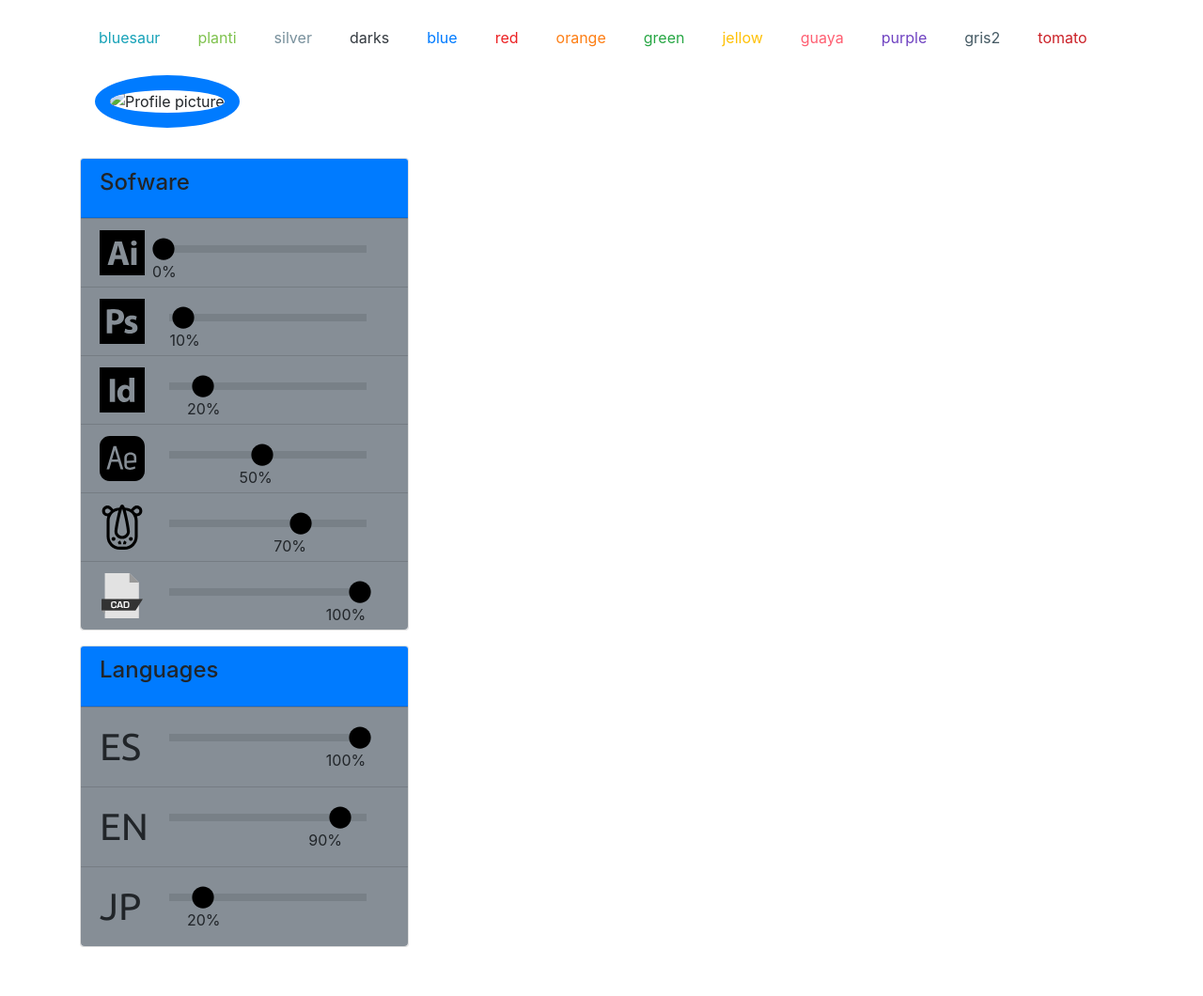
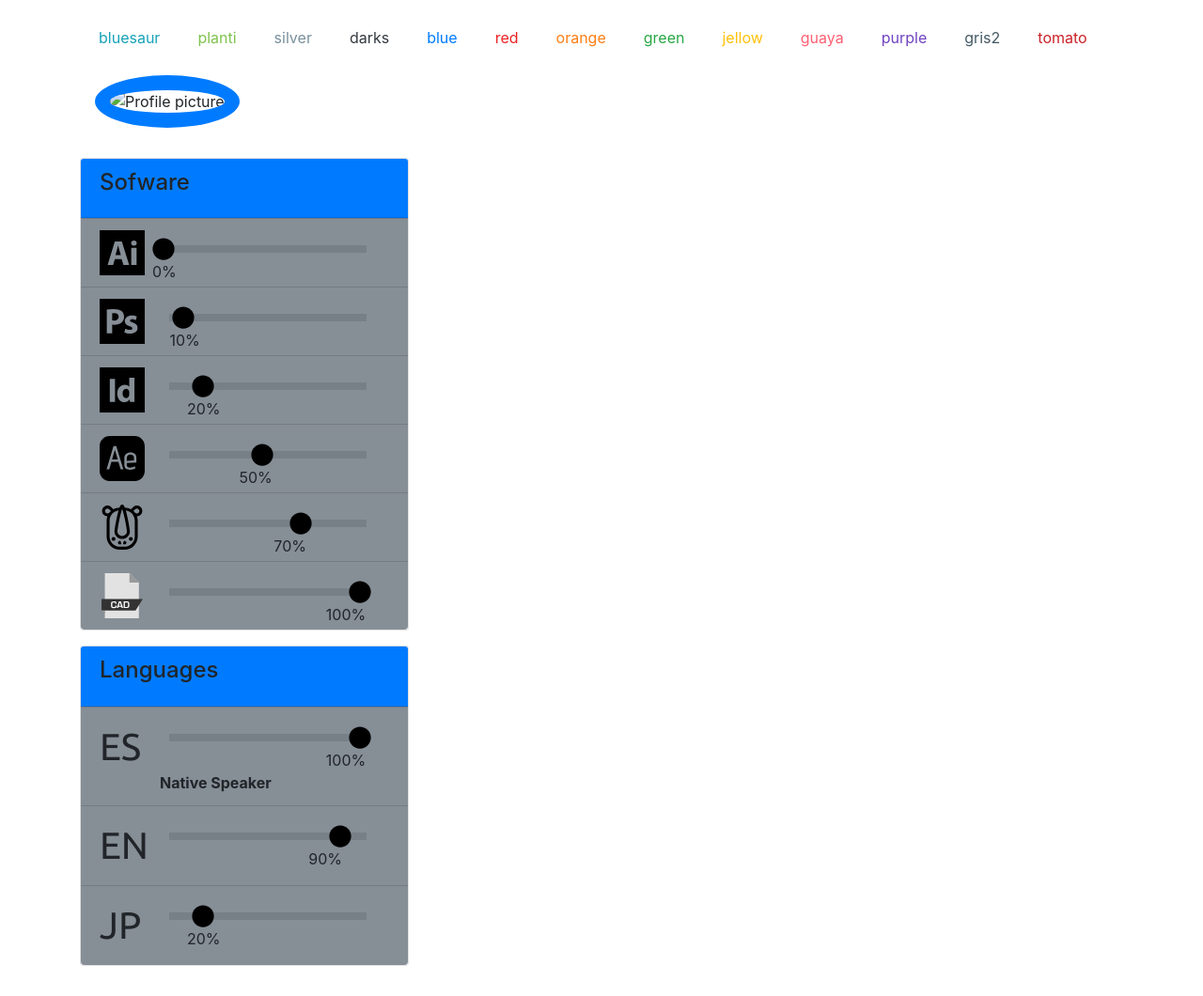
Before and after one commit to vectorvcinco/jekyll-cv, a Jekyll site: the page built from index.md, in a window 1280 px wide. Shown: the whole page at 94% size. Built offline with Jekyll 4.4.1, drawn with Linux system fonts in a browser that asks for light colours; nearby versions of some CDN libraries.

Commit message:
Se agrega nota de native speaker a zone-languages

```diff
--- a/_includes/zone-languages.html
+++ b/_includes/zone-languages.html
@@ -9,11 +9,16 @@
       {% for app in site.languages %}
 
       <li class="list-group-item skill bg-secondary">
-        <span class="align-middle">{{ app[0] | upcase }}</span>
+        <span class="align-middle text-uppercase">{{ app[0] }}</span>
         <!--<img src="/assets/icons/{{ app[1].icon }}" alt="{{ app[0] }}">-->
         <div class="skill-meter">
           <div class="float-left skill-{{ app[1] }}">{{ app[1] }}%</div>
           <hr>
+        </div>
+        <div class="note font-weight-bold d-block">
+          {% if forloop.first %}
+          Native Speaker
+          {% endif %}
         </div>
       </li>
       {% endfor %}
--- a/_sass/_custom.scss
+++ b/_sass/_custom.scss
@@ -37,6 +37,11 @@
     font-family: 'Ubuntu', sans-serif;
   }
 
+  .note {
+    margin-left: $spacer*4;
+    margin-top: $spacer*2;
+  }
+
 }
 
 .skill-meter {
```
